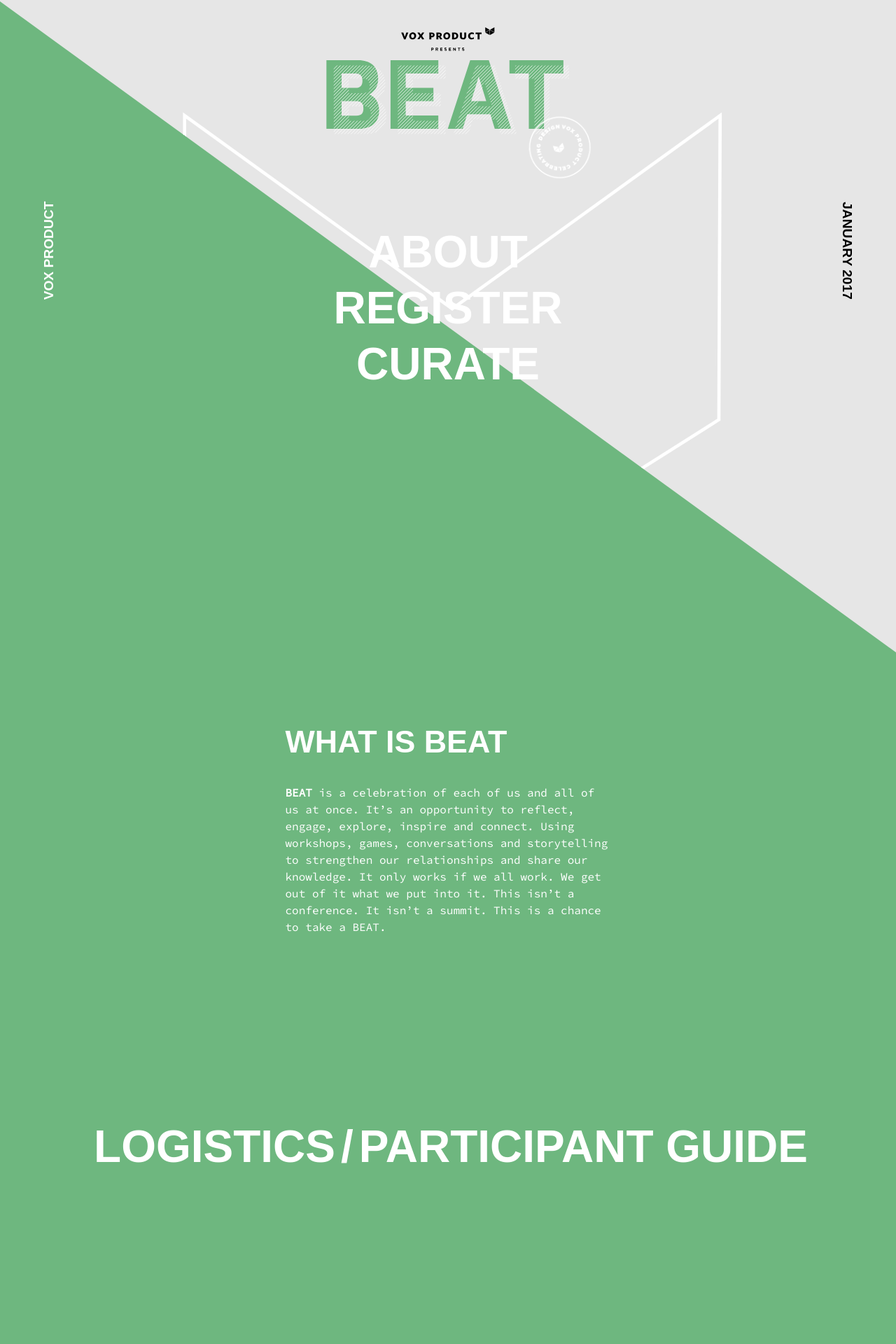
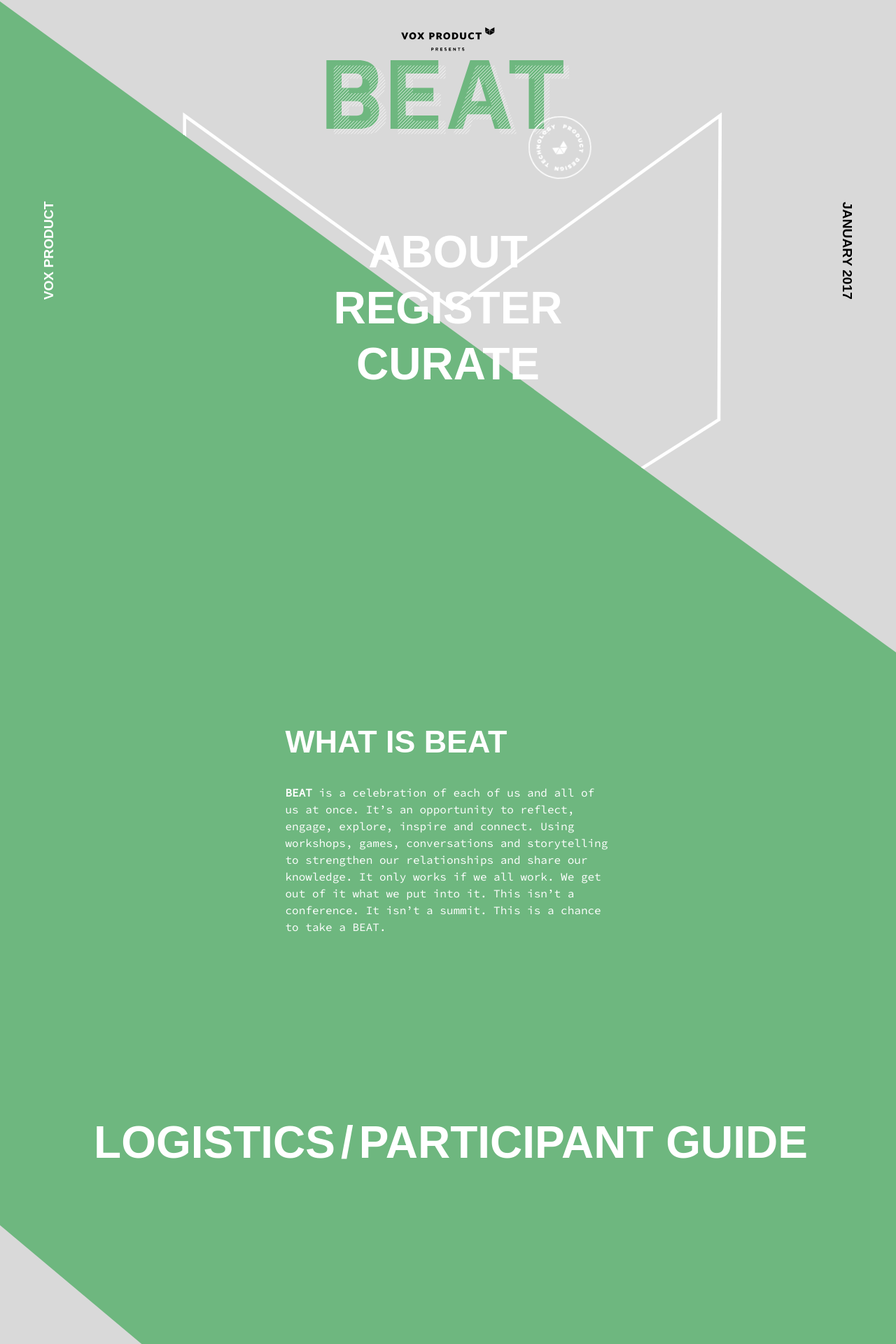
Before and after one commit to voxmedia/beat, a Jekyll site: the page built from index.md, in a window 1280 px wide. Shown: the top 1920 px of the page at 70% size. Built offline with Jekyll 4.4.1, drawn with Linux system fonts in a browser that asks for light colours.

Commit message:
Updates for Ashley

```diff
--- /dev/null
+++ b/_includes/svgs/vox-logo-new.html
@@ -0,0 +1,45 @@
+<?xml version="1.0" encoding="UTF-8"?>
+<svg width="386px" height="386px" viewBox="0 0 386 386" version="1.1" xmlns="http://www.w3.org/2000/svg" xmlns:xlink="http://www.w3.org/1999/xlink">
+    <!-- Generator: Sketch 47.1 (45422) - http://www.bohemiancoding.com/sketch -->
+    <title>vox-logo</title>
+    <desc>Created with Sketch.</desc>
+    <defs></defs>
+    <g id="Page-2" stroke="none" stroke-width="1" fill="none" fill-rule="evenodd">
+        <g id="vox-logo" fill="#FFFFFF">
+            <g id="rotate" id="moving-seal">
+                <path d="M192.704323,6.8027 C163.489323,6.8027 134.500323,13.7627 107.774323,27.5187 C63.5983228,50.2607 30.9193228,88.8427 15.7593228,136.1617 C-15.5326772,233.8417 38.4753228,338.7697 136.159323,370.0637 C233.831323,401.3537 338.767323,347.3467 370.063323,249.6647 C401.355323,151.9857 347.343323,47.0567 249.659323,15.7627 C230.968323,9.7727 211.786323,6.8027 192.704323,6.8027 M192.779323,385.7467 C173.329323,385.7467 153.575323,382.7807 134.082323,376.5377 C85.0383228,360.8247 45.0453228,326.9507 21.4753228,281.1587 C-2.09867724,235.3657 -6.42367724,183.1357 9.28932276,134.0877 C25.0023228,85.0407 58.8733228,45.0467 104.666323,21.4747 C150.458323,-2.0983 202.685323,-6.4243 251.736323,9.2887 C352.987323,41.7287 408.971323,150.4897 376.533323,251.7387 C350.341323,333.4987 274.362323,385.7467 192.779323,385.7467" id="Fill-1"></path>
+                <g id="Group-2" transform="translate(48.872210, 47.873219)">
+                    <path d="M13.078559,123.313169 C13.414559,121.334169 12.742559,119.867169 11.095559,119.592169 L11.028559,119.580169 C9.349559,119.300169 8.283559,120.378169 7.943559,122.422169 L7.596559,124.532169 L12.730559,125.391169 L13.078559,123.313169 Z M0.138558996,131.217169 L1.872559,120.831169 C2.894559,114.698169 6.331559,110.967169 11.806559,111.882169 L11.873559,111.894169 C17.446559,112.824169 19.702559,117.574169 18.659559,123.805169 L18.245559,126.311169 L24.510559,127.358169 L23.214559,135.072169 L0.138558996,131.217169 Z" id="Fill-4"></path>
+                    <path d="M21.693759,92.6393689 C22.420759,90.9113689 22.088759,89.5363689 20.760759,88.9793689 L20.701759,88.9543689 C19.315759,88.3693689 18.181759,89.1633689 17.478759,90.8283689 L16.155759,93.9723689 L20.381759,95.7543689 L21.693759,92.6393689 Z M7.074759,98.6433689 L11.513759,88.0973689 C13.121759,84.2733689 15.108759,82.2413689 17.256759,81.3643689 C19.093759,80.6173689 20.978759,80.6133689 23.202759,81.5503689 L23.269759,81.5753689 C26.413759,82.8983689 27.914759,85.4563689 28.072759,88.6103689 L37.528759,86.6753689 L34.060759,94.9093689 L26.176759,96.3803689 L25.528759,97.9223689 L31.694759,100.519369 L28.657759,107.734369 L7.074759,98.6433689 Z" id="Fill-6"></path>
+                    <path d="M41.874459,60.6066689 L41.818459,60.5676689 C39.614459,58.8766689 36.470459,58.8606689 34.638459,61.2506689 C32.820459,63.6086689 33.649459,66.6026689 35.818459,68.2696689 L35.878459,68.3136689 C38.078459,70.0036689 41.226459,70.0156689 43.062459,67.6296689 C44.868459,65.2676689 44.050459,62.2776689 41.874459,60.6066689 M31.126459,74.6156689 L31.074459,74.5736689 C25.687459,70.4406689 24.786459,62.7116689 29.183459,56.9806689 C33.583459,51.2516689 41.187459,50.1316689 46.570459,54.2626689 L46.626459,54.3046689 C52.010459,58.4386689 52.910459,66.1666689 48.510459,71.8966689 C44.113459,77.6276689 36.510459,78.7496689 31.126459,74.6156689" id="Fill-8"></path>
+                    <path d="M64.255259,45.4782689 C67.091259,43.2942689 68.023259,40.7182689 65.953259,38.0442689 L65.913259,37.9892689 C63.852259,35.3122689 61.130259,35.5562689 58.290259,37.7402689 L57.255259,38.5362689 L63.220259,46.2742689 L64.255259,45.4782689 Z M46.891259,37.9062689 L53.992259,32.4352689 C61.363259,26.7612689 67.841259,27.5532689 72.067259,33.0402689 L72.111259,33.0912689 C76.338259,38.5782689 75.575259,45.3742689 68.078259,51.1502689 L61.182259,56.4572689 L46.891259,37.9062689 Z" id="Fill-10"></path>
+                    <path d="M81.263059,29.2672689 L76.152059,17.4232689 L83.451059,14.2732689 L88.524059,26.0242689 C89.677059,28.6942689 91.549059,29.2322689 93.477059,28.3982689 C95.412059,27.5652689 96.345059,25.9262689 95.215059,23.3162689 L90.079059,11.4132689 L97.387059,8.2612689 L102.432059,19.9512689 C105.591059,27.2842689 102.574059,32.0092689 96.162059,34.7772689 C89.748059,37.5442689 84.336059,36.3892689 81.263059,29.2672689" id="Fill-12"></path>
+                    <path d="M111.698659,16.2995689 L111.686659,16.2325689 C110.576659,9.3335689 115.127659,3.3215689 122.027659,2.2115689 C127.107659,1.3965689 130.938659,3.3205689 133.451659,6.5375689 L127.683659,11.2905689 C126.561659,9.7785689 125.151659,8.8185689 123.038659,9.1575689 C120.435659,9.5765689 119.080659,12.1305689 119.531659,14.9035689 L119.539659,14.9685689 C120.024659,17.9725689 122.145659,19.7995689 124.681659,19.3885689 C126.866659,19.0405689 127.892659,17.6545689 128.576659,15.7855689 L135.524659,18.3595689 C134.122659,22.1025689 131.342659,25.4275689 125.601659,26.3525689 C119.199659,27.3815689 112.847659,23.4615689 111.698659,16.2995689" id="Fill-14"></path>
+                    <polygon id="Fill-16" points="150.468159 7.8327689 143.603159 7.2897689 144.128159 0.694768901 165.648159 2.3957689 165.122159 8.9917689 158.265159 8.4507689 156.938159 25.1707689 149.145159 24.5547689"></polygon>
+                    <path d="M209.046259,35.7848689 C212.080259,37.6728689 214.817259,37.6408689 216.599259,34.7778689 L216.630259,34.7188689 C218.415259,31.8548689 217.231259,29.3878689 214.197259,27.5018689 L213.091259,26.8128689 L207.937259,35.0978689 L209.046259,35.7848689 Z M210.050259,16.8958689 L217.653259,21.6238689 C225.541259,26.5298689 227.067259,32.8698689 223.416259,38.7428689 L223.377259,38.7988689 C219.727259,44.6728689 213.103259,46.3358689 205.076259,41.3448689 L197.701259,36.7568689 L210.050259,16.8958689 Z" id="Fill-18"></path>
+                    <polygon id="Fill-20" points="239.418359 37.2028689 253.381359 51.4648689 248.791359 55.9538689 240.208359 47.1868689 238.513359 48.8478689 246.516359 57.0178689 242.479359 60.9708689 234.477359 52.8018689 232.663359 54.5788689 241.361359 63.4668689 236.775359 67.9578689 222.689359 53.5758689"></polygon>
+                    <path d="M243.257259,70.3517689 L249.692259,71.3187689 C249.360259,74.4987689 250.190259,77.3977689 251.619259,79.7367689 C252.354259,80.9357689 252.983259,81.2577689 253.524259,80.9277689 L253.582259,80.8937689 C254.148259,80.5427689 254.080259,79.7247689 253.203259,77.3237689 C251.378259,72.2867689 250.257259,67.5667689 254.476259,64.9857689 L254.534259,64.9517689 C258.326259,62.6307689 263.078259,63.8027689 266.444259,69.3087689 C268.794259,73.1597689 269.627259,76.5707689 269.213259,79.9977689 L262.723259,79.4997689 C262.936259,76.7797689 262.158259,74.1597689 261.028259,72.3067689 C260.416259,71.3077689 259.796259,71.0607689 259.314259,71.3567689 L259.251259,71.3927689 C258.714259,71.7247689 258.701259,72.4727689 259.595259,74.8287689 C261.771259,80.5107689 262.379259,84.8397689 258.359259,87.2967689 L258.303259,87.3327689 C254.104259,89.8957689 249.431259,88.0117689 246.156259,82.6497689 C243.680259,78.5997689 242.582259,74.2497689 243.257259,70.3517689" id="Fill-22"></path>
+                    <polygon id="Fill-24" points="276.457459 89.7897689 279.262459 97.0867689 257.430459 105.472769 254.621459 98.1737689"></polygon>
+                    <path d="M271.622459,110.513369 L271.685459,110.503369 C278.562459,109.290369 284.649459,113.817369 285.933459,121.087369 C286.624459,125.035369 285.874459,128.458369 284.143459,131.339369 L278.187459,127.946369 C279.198459,126.204369 279.625459,124.399369 279.293459,122.493369 C278.768459,119.499369 276.078459,117.732369 272.957459,118.284369 L272.890459,118.294369 C269.631459,118.869369 267.799459,121.532369 268.363459,124.757369 C268.597459,126.072369 268.920459,126.761369 269.347459,127.295369 L271.653459,126.889369 L270.959459,122.942369 L275.892459,122.073369 L277.859459,133.225369 L267.198459,135.104369 C264.718459,132.961369 262.691459,129.724369 261.956459,125.545369 C260.692459,118.373369 264.484459,111.771369 271.622459,110.513369" id="Fill-26"></path>
+                    <polygon id="Fill-28" points="287.912559 145.066169 287.308559 152.363169 276.314559 159.807169 286.612559 160.665169 285.973559 168.397169 262.640559 166.457169 263.217559 159.523169 274.703559 151.753169 263.935559 150.857169 264.579559 143.123169"></polygon>
+                    <polygon id="Fill-30" points="261.637159 214.916269 265.310159 209.098269 270.904159 212.635269 259.366159 230.876269 253.777159 227.340269 257.453159 221.522269 243.277159 212.556269 247.456159 205.949269"></polygon>
+                    <polygon id="Fill-32" points="251.556059 240.454769 237.317059 254.465769 232.810059 249.885769 241.563059 241.272769 239.896059 239.577769 231.744059 247.603769 227.774059 243.575769 235.930059 235.548769 234.149059 233.735769 225.273059 242.465769 220.770059 237.887769 235.132059 223.759769"></polygon>
+                    <path d="M221.718159,251.933369 L221.753159,251.989369 C225.379159,257.973369 223.416159,265.265369 217.436159,268.887369 C213.028159,271.557369 208.746159,271.213369 205.203159,269.173369 L208.774159,262.594369 C210.381159,263.574369 212.048159,263.933369 213.881159,262.824369 C216.141159,261.457369 216.433159,258.577369 214.979159,256.172369 L214.944159,256.116369 C213.367159,253.511369 210.705159,252.617369 208.501159,253.952369 C206.617159,255.095369 206.179159,256.766369 206.253159,258.759369 L198.839159,258.984369 C198.725159,254.985369 200.056159,250.851369 205.033159,247.833369 C210.591159,244.472369 217.957159,245.722369 221.718159,251.933369" id="Fill-34"></path>
+                    <polygon id="Fill-36" points="196.568759 279.046569 189.090759 281.337569 186.672759 273.437569 179.828759 275.530569 182.249759 283.430569 174.763759 285.717569 167.919759 263.337569 175.395759 261.049569 177.852759 269.072569 184.694759 266.979569 182.241759 258.954569 189.718759 256.665569"></polygon>
+                    <polygon id="Fill-38" points="161.180059 288.107669 153.865059 288.403669 145.123059 278.412669 145.538059 288.737669 137.784059 289.051669 136.844059 265.657669 143.792059 265.375669 152.916059 275.820669 152.482059 265.027669 160.240059 264.713669"></polygon>
+                    <path d="M109.790459,272.588069 L109.774459,272.653069 C109.158459,275.359069 110.462459,278.229069 113.400459,278.896069 C116.300459,279.556069 118.678459,277.555069 119.286459,274.879069 L119.298459,274.814069 C119.910459,272.106069 118.610459,269.238069 115.676459,268.571069 C112.769459,267.911069 110.398459,269.912069 109.790459,272.588069 M127.012459,276.497069 L126.996459,276.562069 C125.495459,283.186069 118.852459,287.234069 111.797459,285.635069 C104.754459,284.035069 100.555459,277.593069 102.056459,270.968069 L102.072459,270.905069 C103.577459,264.281069 110.225459,260.233069 117.271459,261.832069 C124.314459,263.432069 128.514459,269.875069 127.012459,276.497069" id="Fill-40"></path>
+                    <polygon id="Fill-42" points="87.552159 277.604669 80.529159 274.128669 87.958159 259.142669 78.096159 254.253669 81.066159 248.257669 97.948159 256.620669"></polygon>
+                    <path d="M55.576559,243.429469 L55.533559,243.480469 C53.763559,245.617469 53.629559,248.765469 55.951559,250.689469 C58.242559,252.587469 61.268559,251.878469 63.013559,249.764469 L63.057559,249.713469 C64.831559,247.575469 64.966559,244.426469 62.638559,242.505469 C60.351559,240.604469 57.326559,241.316469 55.576559,243.429469 M69.176559,254.698469 L69.137559,254.749469 C64.804559,259.979469 57.042559,260.588469 51.480559,255.978469 C45.914559,251.368469 45.081559,243.723469 49.410559,238.493469 L49.454559,238.444469 C53.787559,233.214469 61.549559,232.606469 67.110559,237.216469 C72.680559,241.825469 73.513559,249.469469 69.176559,254.698469" id="Fill-44"></path>
+                    <path d="M42.987659,231.144769 L42.932659,231.184769 C37.240659,235.240769 29.795659,233.777769 25.505659,227.763769 C23.174659,224.496769 22.384659,221.079769 22.708659,217.729769 L29.546659,218.227769 C29.376659,220.238769 29.770659,222.053769 30.892659,223.631769 C32.658659,226.108769 35.845659,226.546769 38.429659,224.702769 L38.484659,224.662769 C41.182659,222.742769 41.692659,219.545769 39.788659,216.876769 C39.013659,215.786769 38.421659,215.306769 37.800659,215.010769 L35.893659,216.369769 L38.223659,219.634769 L34.143659,222.547769 L27.566659,213.319769 L36.383659,207.033769 C39.543659,207.896769 42.774659,209.948769 45.239659,213.402769 C49.466659,219.335769 48.888659,226.933769 42.987659,231.144769" id="Fill-46"></path>
+                    <polygon id="Fill-48" points="25.552159 196.175069 14.784159 209.985069 11.541159 201.845069 17.195159 195.263069 8.552159 194.358069 5.336159 186.314069 22.558159 188.943069 30.356159 185.830069 33.259159 193.098069"></polygon>
+                </g>
+            </g>
+            <g id="shield" transform="translate(145.372210, 150.873219)">
+                <polygon id="Fill-50" points="46.8714 43.6962 69.8904 80.4982 24.8454 83.1532"></polygon>
+                <polygon id="Fill-52" points="22.7532 79.8071 45.0972 41.1151 0.3122 43.9291"></polygon>
+                <polygon id="Fill-54" points="69.5022 0.3315 47.6062 39.2255 92.2312 36.6715"></polygon>
+                <polygon id="Fill-56" points="49.4095 42.1088 72.4285 78.9108 94.0645 39.8588"></polygon>
+            </g>
+        </g>
+    </g>
+</svg>
--- a/_posts/2017-10-02-sign_up.markdown
+++ b/_posts/2017-10-02-sign_up.markdown
@@ -1,5 +1,5 @@
 ---
-title: Register
+title: register
 date: 2017-10-03 12:00:00
 layout: page
 ---
--- a/_sass/components/c-post.scss
+++ b/_sass/components/c-post.scss
@@ -6,7 +6,7 @@
     content: "";
     height: 130vw;
     width: 250vw;
-    background: $grey-main;
+    background: darken($grey-main, 5%);
     background-image: url('/images/shield-outline.svg');
     background-repeat: no-repeat;
     background-size: 43%;
@@ -27,7 +27,6 @@
 
 .c-post--list {
   min-height: 100vh;
-  overflow-y: hidden;
   position: relative;
   padding: 0 1rem;
   padding-bottom: 10vw;
--- a/_sass/components/c-section.scss
+++ b/_sass/components/c-section.scss
@@ -13,8 +13,7 @@
     position: relative;
     display: flex;
     justify-content: center;
-    margin-top: 8vw;
-    max-height: 50vh;
+    margin-top: 5vw;
 
     &.active {
       max-height: 100%;
@@ -25,6 +24,9 @@
       opacity: 0;
       transition: all $transition-time;
       transform: translateX(0%);
+      max-height: 70vh;
+      overflow: scroll;
+      padding: 20px;
       &.active {
         opacity: 1;
         visibility: visible;
@@ -37,6 +39,9 @@
       opacity: 0;
       transition: all $transition-time;
       transform: translateX(0%);
+      max-height: 70vh;
+      overflow: scroll;
+      padding: 20px;
       &.active {
         opacity: 1;
         visibility: visible;
@@ -45,3 +50,27 @@
     }
   }
 }
+
+#register {
+  &:before {
+    content: "";
+    height: 130vw;
+    width: 250vw;
+    background-repeat: no-repeat;
+    background-size: 43%;
+    background-position: -39vw 37vw;
+    position: absolute;
+    top: 0vw;
+    left: 50vw;
+    z-index: -1;
+    transform: skew(54deg);
+
+    @include media-query {
+      background: darken($grey-main, 5%);
+      height: 50vw;
+      background-position: -44vw 26vw;
+      top: -13.5vw;
+      transform: translate(-50%, 10%) rotate(40deg);
+    }
+  }
+}
--- a/index.md
+++ b/index.md
@@ -8,7 +8,7 @@
   </div>
 
   <div class="c-seal">
-    {% include svgs/seal.html %}
+    {% include svgs/vox-logo-new.html %}
   </div>
 
   <div class="c-about-main">
```
Also changed, not shown: 9 other files.
